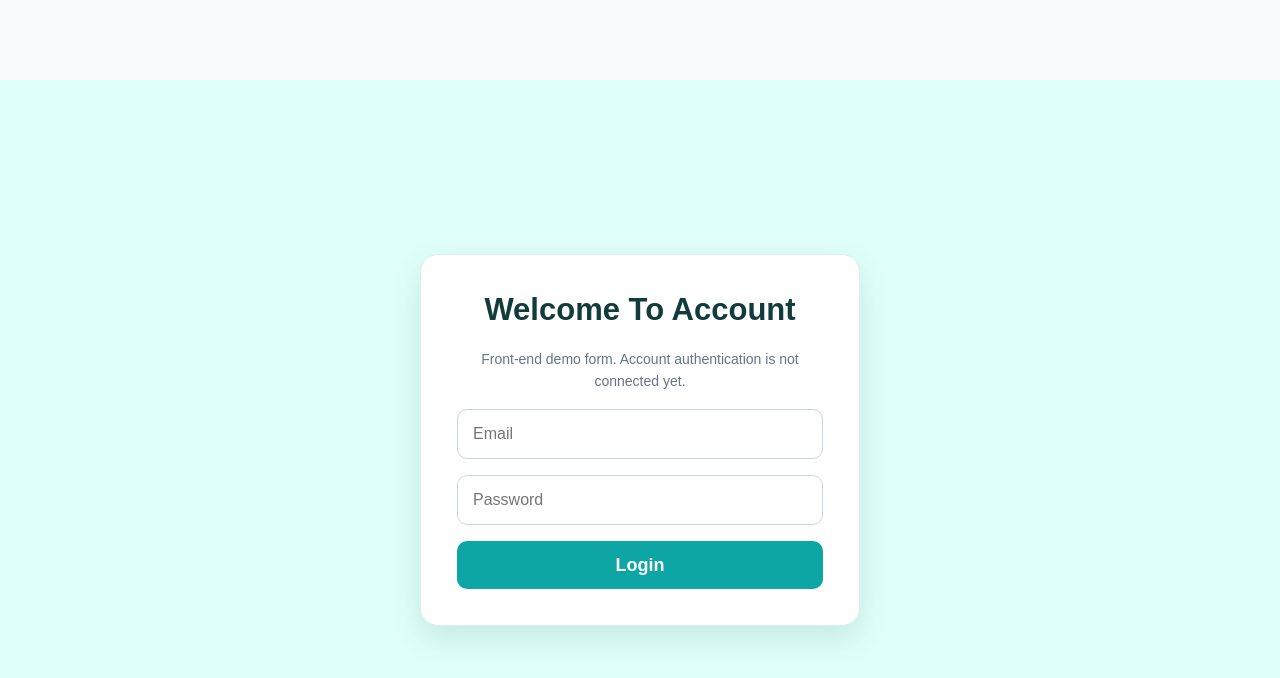
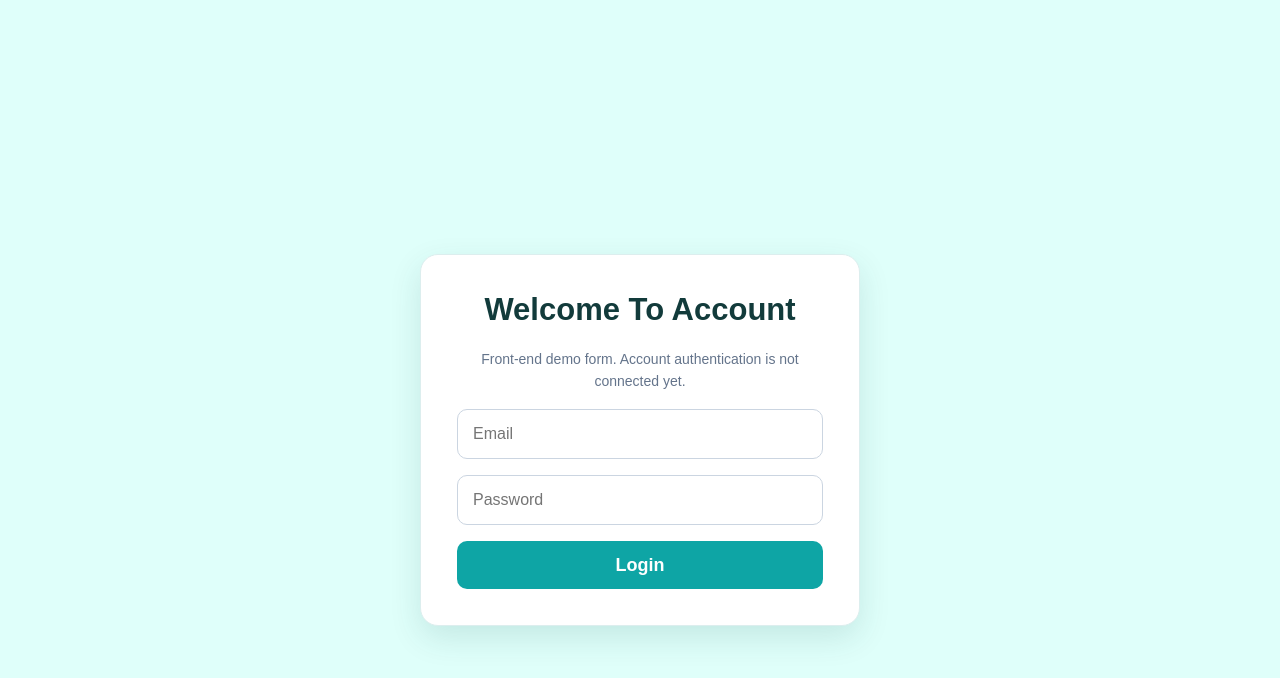
Before and after one commit to habi-ba-89/Securiteeye-, a plain HTML site: page login.html in a window 1280 px wide. Drawn offline with Linux system fonts and the light colour scheme.

Commit message:
Update style.css

```diff
--- a/style.css
+++ b/style.css
@@ -1289,3 +1289,17 @@ body:has(.signup-page) {
     font-size: 17px;
   }
 }
+
+
+/* ===== Match the background color across the entire Login / Sign Up page ===== */
+html:has(body .login-page),
+html:has(body .signup-page),
+body:has(.login-page),
+body:has(.signup-page) {
+  background-color: #dffffa !important;
+}
+
+.login-page,
+.signup-page {
+  background-color: #dffffa !important;
+}
```
